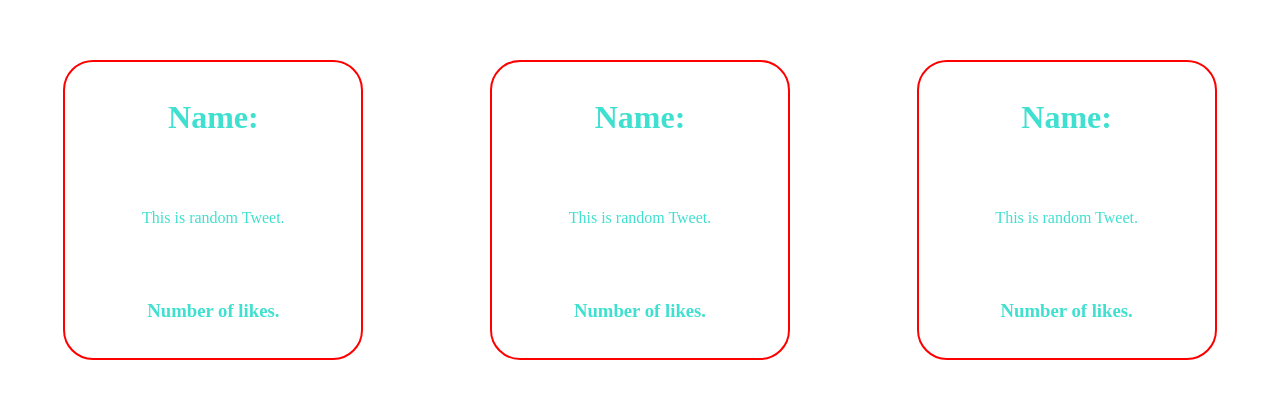
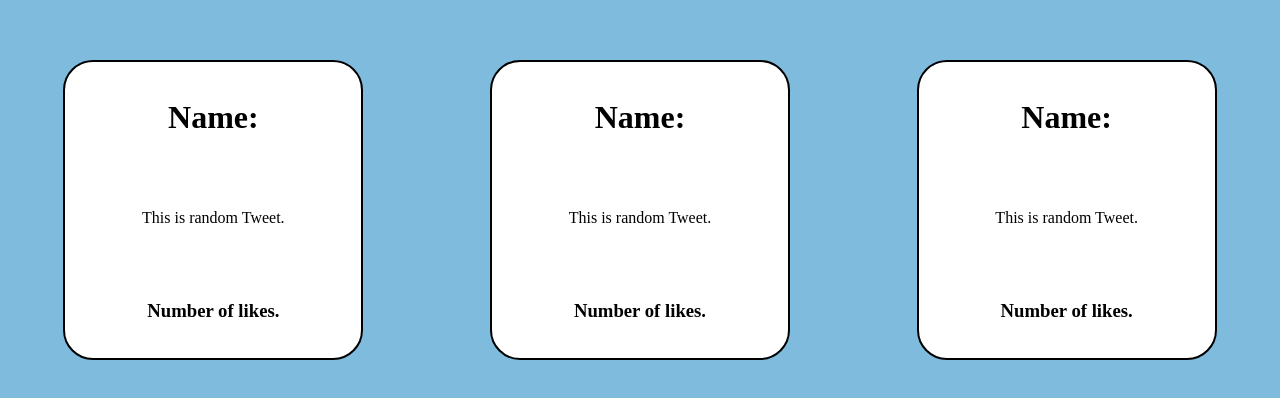
Before and after one commit to Yasir-Khan22/React-learning, a React (Create React App) app: page / in a window 1280 px wide. Shown: the part 190-588 px from the top of the page. Built offline with nearby package versions, Linux system fonts and the light colour scheme.

Commit message:
🤞css files updated

```diff
--- a/src/App.css
+++ b/src/App.css
@@ -1,17 +1,17 @@
 .app {
     min-height: 100vh;
-    background: #fff;
+    background: rgb(126, 187, 220);
     display: flex;
     justify-content: space-around;
     align-items: center;
 }
 
 .tweet {
-    border: 2px solid red;
+    border: 2px solid black;
     height: 300px;
     width: 300px;
     border-radius: 30px;
-    color: turquoise;
+    background: #fff;
     display: flex;
     justify-content: space-around;
     align-items: center;
```
